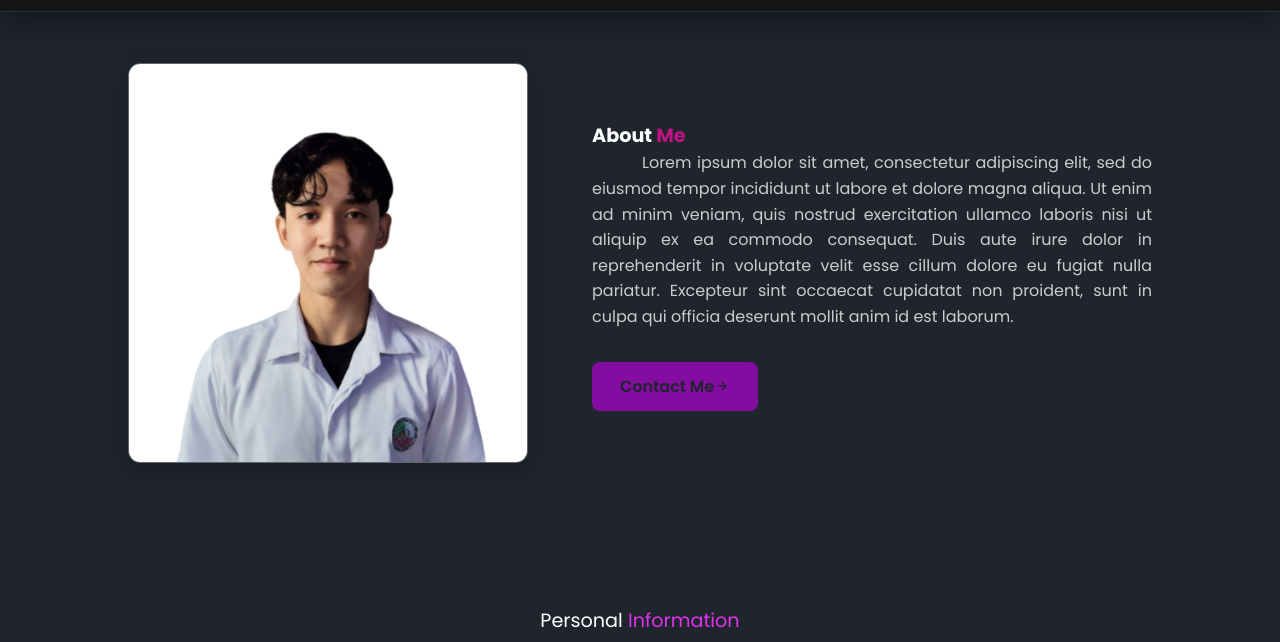
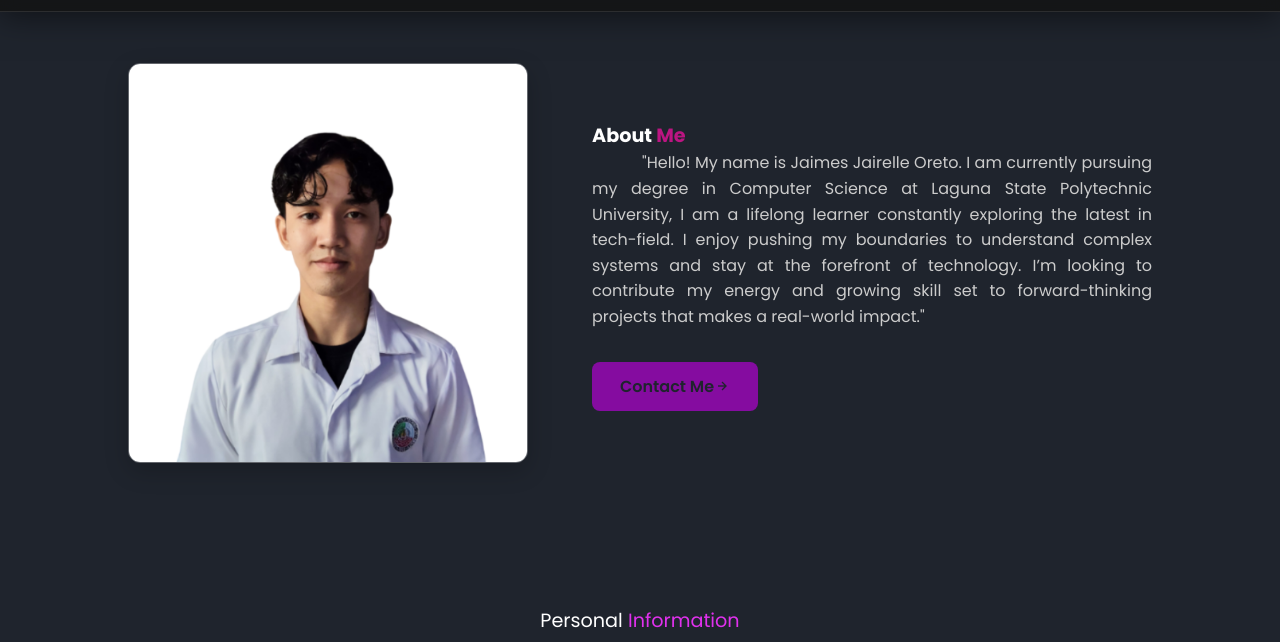
Before and after one commit to Jairelle/Jaimes-Portfolio, a plain HTML site: page AboutMe.html in a window 1280 px wide. Shown: the part 94-736 px from the top of the page. Drawn offline with nearby package versions, Linux system fonts and the light colour scheme.

Commit message:
sa about me

```diff
--- a/AboutMe.html
+++ b/AboutMe.html
@@ -40,7 +40,7 @@
         <div class="about-content">
             <h4 class="intro-title">About <span>Me</span></h4>
             <p>
-                Lorem ipsum dolor sit amet, consectetur adipiscing elit, sed do eiusmod tempor incididunt ut labore et dolore magna aliqua. Ut enim ad minim veniam, quis nostrud exercitation ullamco laboris nisi ut aliquip ex ea commodo consequat. Duis aute irure dolor in reprehenderit in voluptate velit esse cillum dolore eu fugiat nulla pariatur. Excepteur sint occaecat cupidatat non proident, sunt in culpa qui officia deserunt mollit anim id est laborum.
+                "Hello! My name is Jaimes Jairelle Oreto. I am currently pursuing my degree in Computer Science at Laguna State Polytechnic University, I am a lifelong learner constantly exploring the latest in tech-field. I enjoy pushing my boundaries to understand complex systems and stay at the forefront of technology. I’m looking to contribute my energy and growing skill set to forward-thinking projects that makes a real-world impact."
             </p>
             <a href="Contact.html" class="btn">Contact Me <i class='bx bx-right-arrow-alt'></i></a>
         </div>
```
